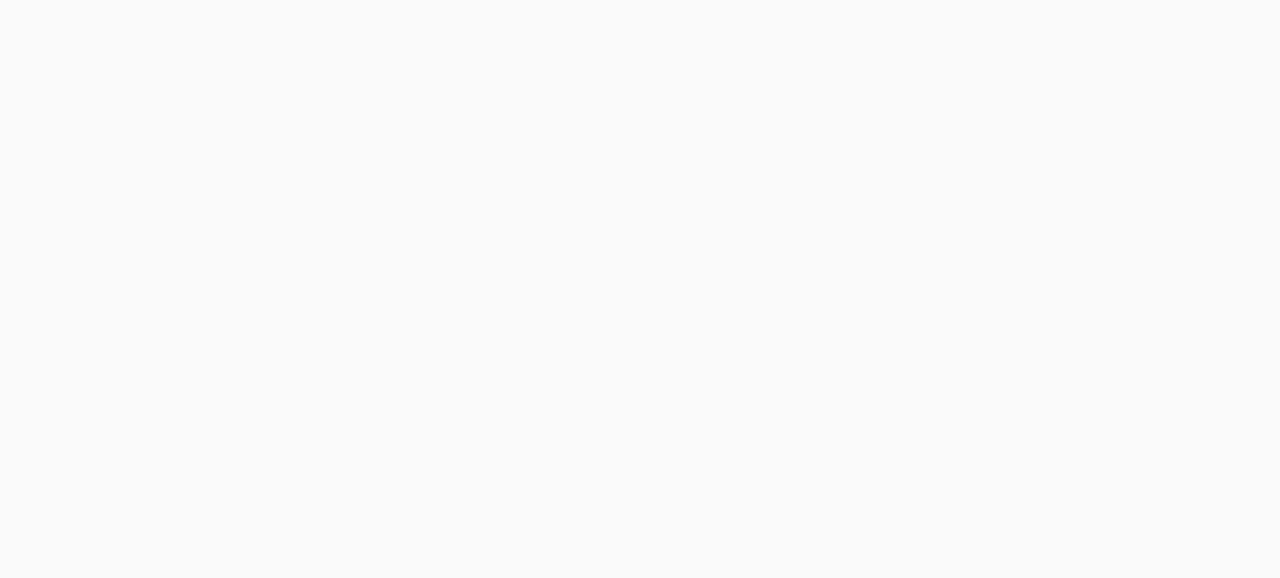
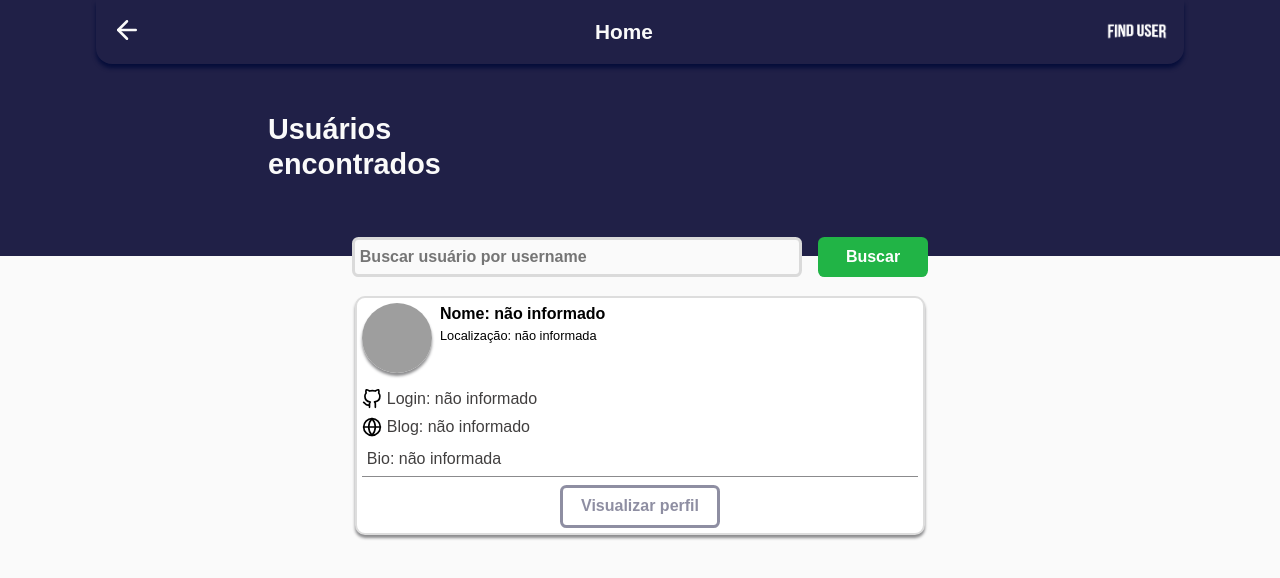
Before and after one commit to MTevangelista/find-user, a React (Create React App) app: page /home in a window 1280 px wide. Shown: the top 578 px of the page. Built offline with nearby package versions, Linux system fonts and the light colour scheme; grey boxes are pictures that could not be loaded.

Commit message:
feat: add home page

```diff
--- a/package.json
+++ b/package.json
@@ -52,7 +52,9 @@
     ]
   },
   "dependencies": {
+    "axios": "^0.21.0",
     "react-icons": "^3.11.0",
-    "react-router-dom": "^5.2.0"
+    "react-router-dom": "^5.2.0",
+    "sweetalert2": "^10.9.0"
   }
 }
--- /dev/null
+++ b/src/pages/Home/index.js
@@ -0,0 +1,70 @@
+import React, { useState } from 'react'
+import axios from 'axios'
+import Swal from 'sweetalert2'
+
+import Navbar from '../../components/Navbar'
+import Card from '../../components/Card'
+
+import './styles.css'
+
+const Home = () => {
+    const [user, setUser] = useState('')
+
+    function clearInput() {
+        document.getElementById('input-username').value='';
+    }
+
+    async function searchUser(event) {
+        event.preventDefault()
+
+       axios.get(`https://api.github.com/users/${user}`)
+        .then(response => {
+            setUser(response.data)
+            clearInput()
+        })
+        .catch(() => {
+            clearInput()
+            Swal.fire({
+                icon: 'info',
+                title: 'Usuário não encontrado!',
+                showConfirmButton: false,
+                timer: 1700
+            })
+        })
+    }
+
+    return (
+        <div id="page-home">
+            <Navbar description="Usuários encontrados" />
+            <form className="search-users" onSubmit={searchUser}>
+                <input
+                    id="input-username"
+                    type="text"
+                    required
+                    placeholder="Buscar usuário por username"
+                    name={user}
+                    value={user}
+                    onChange={event => setUser(event.target.value)}
+                />
+                <button type="submit">
+                    Buscar
+                </button>
+            </form>
+
+            <main>
+                <Card
+                    key={user.id}
+                    avatar_url={user.avatar_url}
+                    name={user.name}
+                    location={user.location}
+                    login={user.login}
+                    blog={user.blog}
+                    bio={user.bio}
+                    html_url={user.html_url}
+                />
+            </main>
+        </div>
+    )
+}
+
+export default Home
--- /dev/null
+++ b/src/pages/Home/styles.css
@@ -0,0 +1,61 @@
+#page-home {
+    width: 100vw;
+    height: 100vh;
+}
+
+.search-users {
+    display: flex;
+    justify-content: center;
+    position: relative;
+    top: -1.2rem;
+    width: 85%;
+    margin: 0 auto;
+}
+
+.search-users input {
+    background: #fafafa;
+    border: 3px solid #dadada;
+    border-radius: 0.4rem;
+    padding: 0.3rem;
+    height: 2.5rem;
+    font-size: 1rem;
+    font-weight: bold;
+    width: 70%;
+    max-width: 450px;
+}
+
+.search-users input:focus-within{
+    border: 3px solid rgb(32, 32, 71);
+    box-shadow: 2px 2px 2px 0 rgb(32, 32, 71);
+}
+
+.search-users button {
+    background-color: rgb(33, 180, 70);
+    color: #fff;
+    cursor: pointer;
+    font-size: 1rem;
+    font-weight: bold;
+    border: none;
+    border-radius: 0.4rem;
+    width: 25%;
+    margin-left: 1rem;
+    max-width: 110px;
+    transition: all 0.5s;
+}
+
+.search-users button:hover {
+    background: rgb(52, 112, 67);
+}
+
+#page-home main {
+    display: flex;
+    flex-direction: column;
+    justify-content: center;
+    align-items: center;
+}
+
+@media (min-width: 700px) {
+    .search-users {
+        max-width: 46.5rem;
+    }
+}
--- a/src/routes.js
+++ b/src/routes.js
@@ -2,11 +2,13 @@
 import { BrowserRouter, Switch, Route } from 'react-router-dom'
 
 import Landing from '../src/pages/Landing'
+import Home from '../src/pages/Home'
 
 const Routes = () => (
     <BrowserRouter>
         <Switch>
             <Route exact path="/" component={Landing} />
+            <Route path="/home" component={Home} />
         </Switch>
     </BrowserRouter>
 )
```
Also changed, not shown: 1 other file (tests, documents, lock files or other folders).
